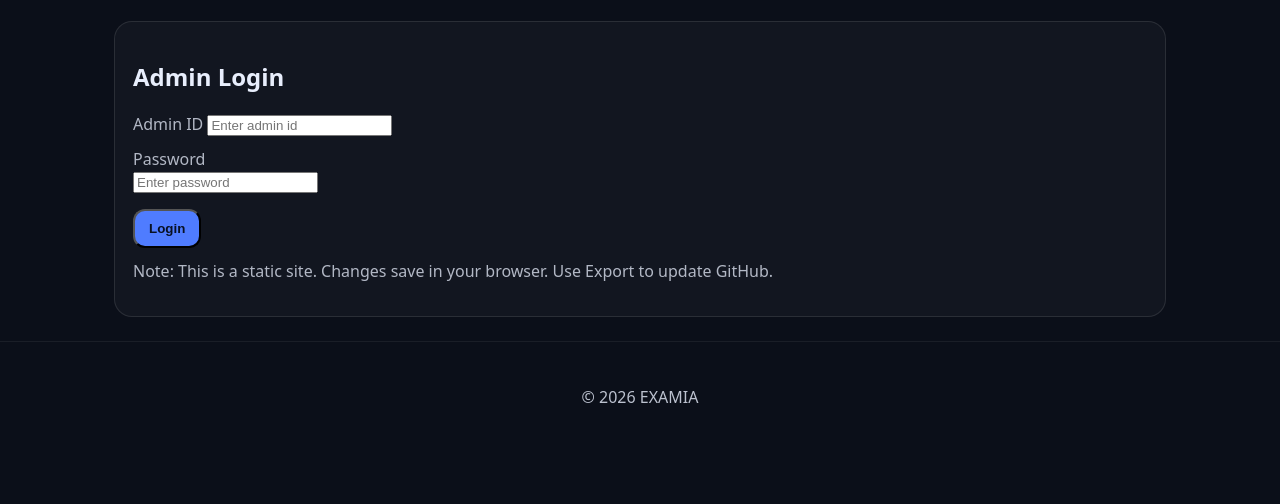
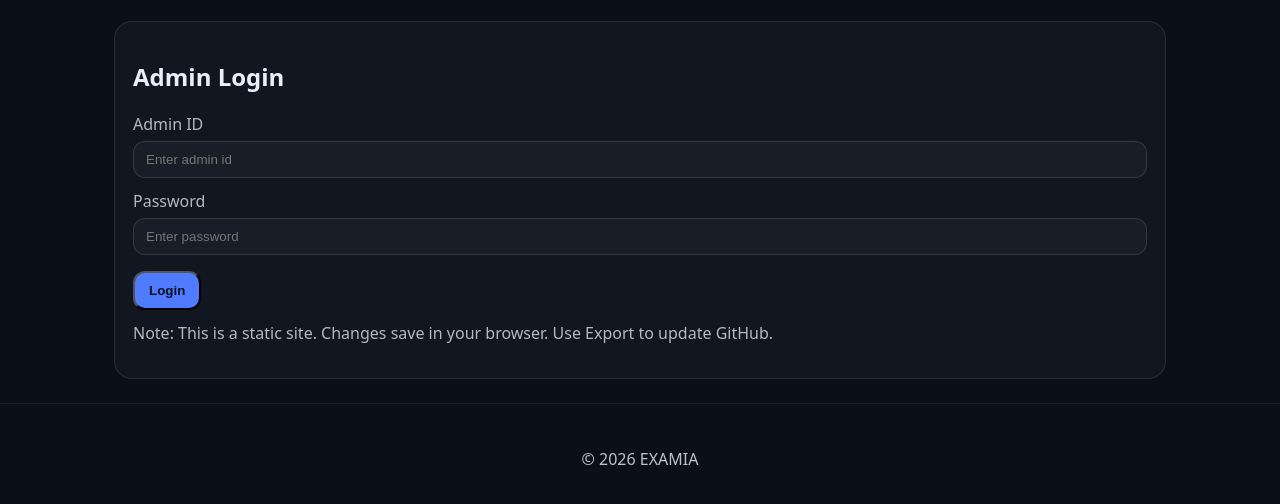
Before and after one commit to abhishek-here8/examia, a plain HTML site: page admin.html in a window 1280 px wide. Shown: the part 198-702 px from the top of the page. Drawn offline with Linux system fonts and the light colour scheme.

Commit message:
Update style.css

```diff
--- a/style.css
+++ b/style.css
@@ -27,3 +27,18 @@ display:flex;align-items:center;justify-content:space-between;padding:14px 24px;
 .linkCard:hover{transform:translateY(-2px);transition:.15s}
 .notice h2{margin-top:0}
 @media (max-width:900px){.grid3{grid-template-columns:1fr}.hero h1{font-size:34px}}
+.inp{
+  width:100%;
+  border:1px solid rgba(255,255,255,.12);
+  background:rgba(255,255,255,.03);
+  color:#e8eefc;
+  border-radius:12px;
+  padding:10px 12px;
+  margin-top:6px;
+  outline:none;
+}
+.inp:focus{border-color:rgba(79,124,255,.9)}
+.ta{min-height:90px;resize:vertical}
+.hr{border:none;border-top:1px solid rgba(255,255,255,.1);margin:16px 0}
+.grid2{display:grid;grid-template-columns:repeat(2,1fr);gap:12px;margin-top:10px}
+@media (max-width:900px){.grid2{grid-template-columns:1fr}}
```
